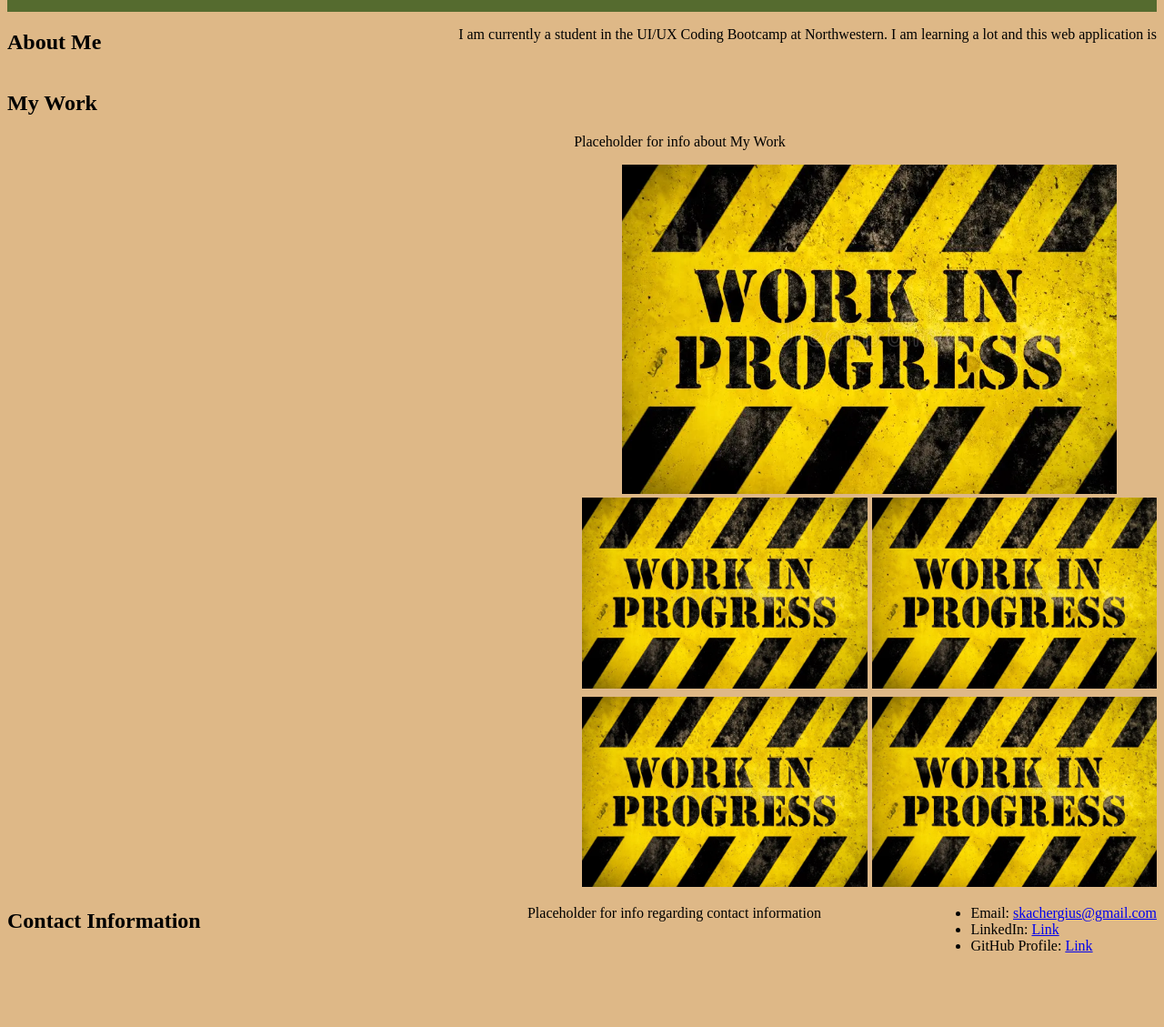
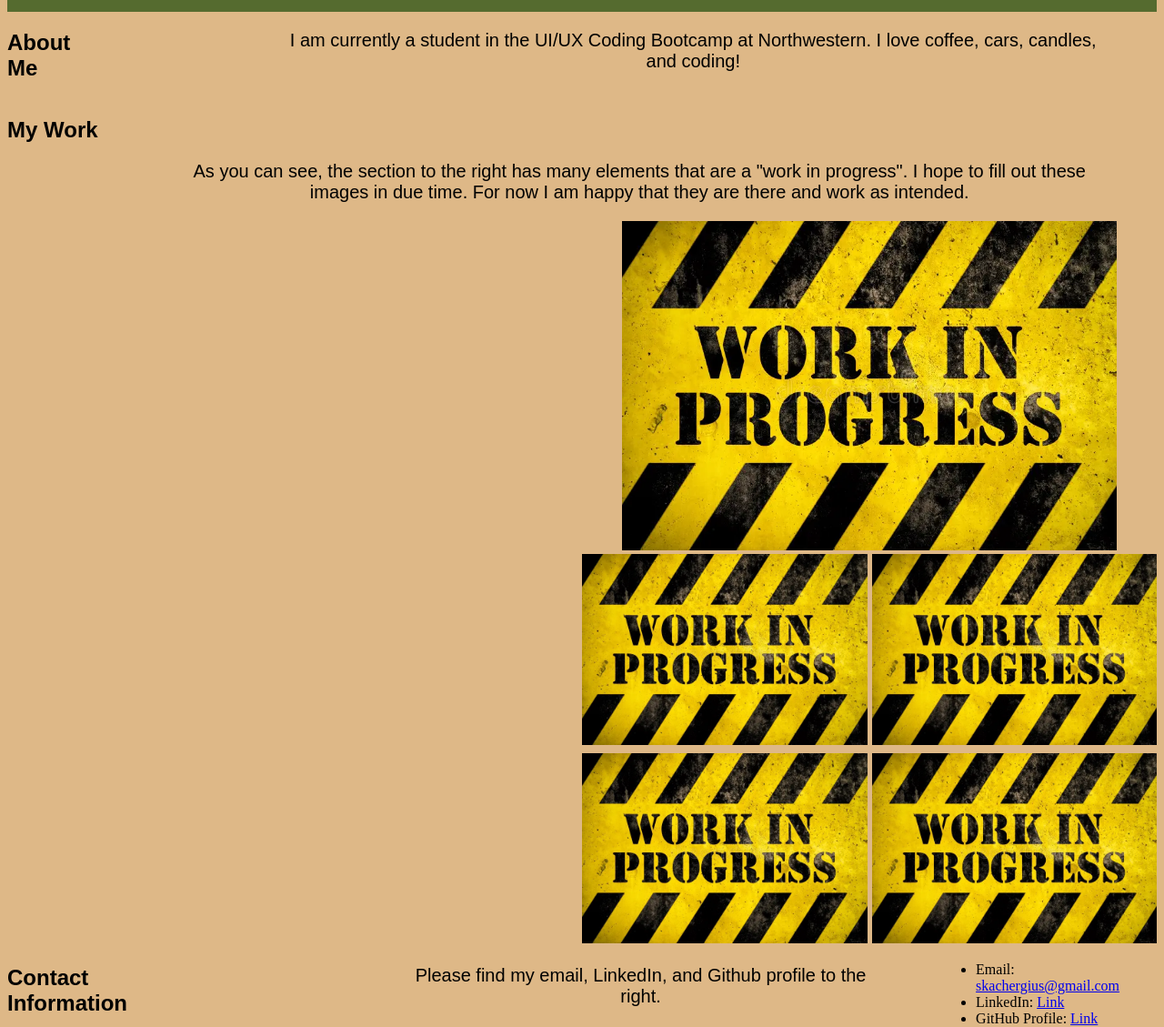
Before and after one commit to ogchromebook/ogchromebook-portfolio, a plain HTML site: page index.html in a window 1280 px wide. Shown: the part 179-1308 px from the top of the page at 91% size. Before the commit the page ends 1252 px from the top, so only its background shows below. Drawn offline with Linux system fonts and the light colour scheme.

Commit message:
Added content to elements with placeholder text within them

```diff
--- a/assets/styles.css
+++ b/assets/styles.css
@@ -55,11 +55,15 @@ h1{
 h2{
     margin-right: 20px;
     text-align: left;
+    font-family: Arial, Helvetica, sans-serif;
 }
 
 p{
     text-align: center;
-    padding-left: 17%;
+    padding-left: 15%;
+    padding-right: 5%;
+    font-size: 1.25rem;
+    font-family: Arial, Helvetica, sans-serif;
 }
 
 .image-container {
--- a/index.html
+++ b/index.html
@@ -1,5 +1,6 @@
 <!DOCTYPE html>
-<html lang="en" <head>
+<html lang="en">
+<head>
 <meta charset="UTF-8">
 <meta name="viewport" content="width=device-width, initial-scale=1.0">
 <title>OGChromebook's Portfolio</title>
@@ -24,12 +25,13 @@
 
     <section id="about-me" class="my-work">
         <h2>About Me</h2>
-        <p>I am currently a student in the UI/UX Coding Bootcamp at Northwestern. I am learning a lot and this web application is </p>
+        <p>I am currently a student in the UI/UX Coding Bootcamp at Northwestern. I love coffee, cars, candles, and coding!
+        </p>
     </section>
 
     <section id="my-work">
         <h2>My Work</h2>
-        <p>Placeholder for info about My Work</p>
+        <p>As you can see, the section to the right has many elements that are a "work in progress". I hope to fill out these images in due time. For now I am happy that they are there and work as intended.</p>
         <div class="project-links">
           <div class="image-container">
             <a href="link-to-image1.jpg" target="_blank">
@@ -56,7 +58,7 @@
 
     <section id="contact-info" class="my-work">
         <h2>Contact Information</h2>
-        <p>Placeholder for info regarding contact information</p>
+        <p>Please find my email, LinkedIn, and Github profile to the right.</p>
         <ul>
             <li>Email: <a href="mailto:skachergius@gmail.com">skachergius@gmail.com</a></li>
             <li>LinkedIn: <a href="https://www.linkedin.com/in/sam-kachergius-5b41b4157/">Link</a></li>
```
